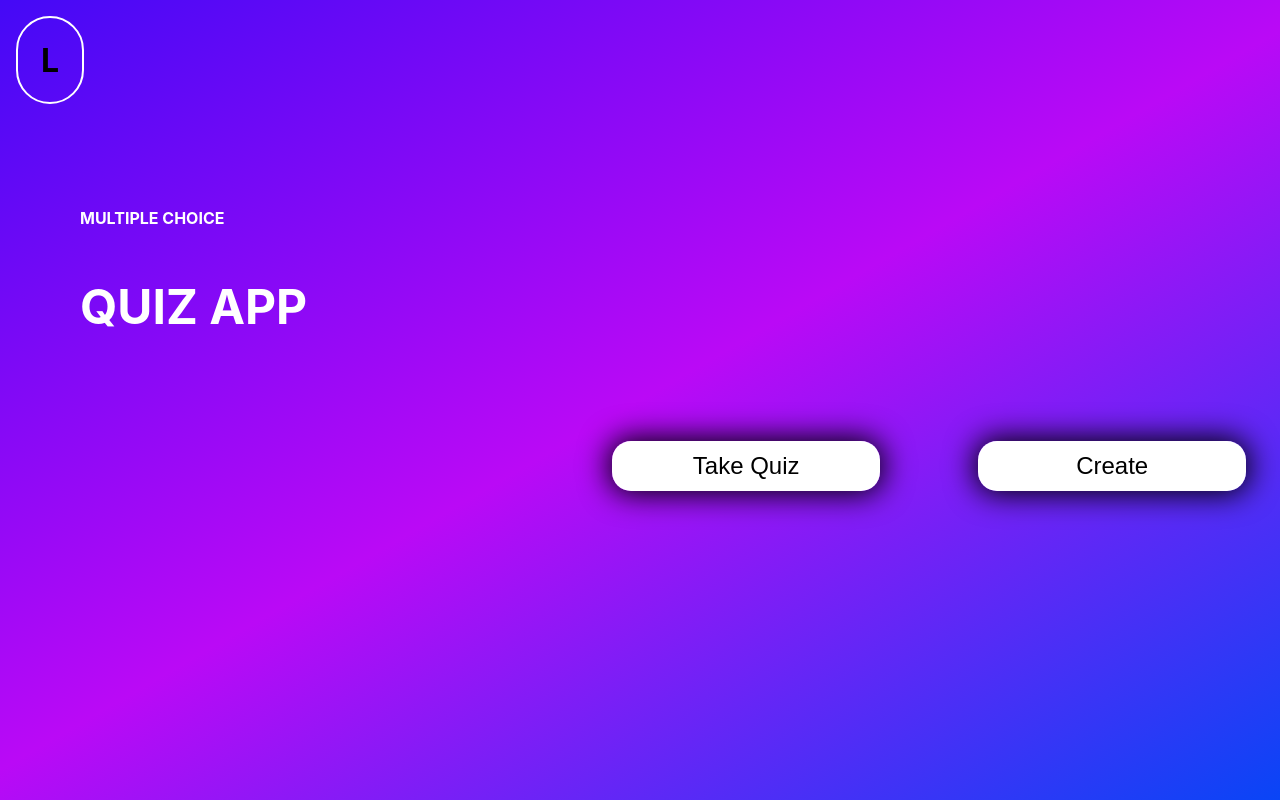
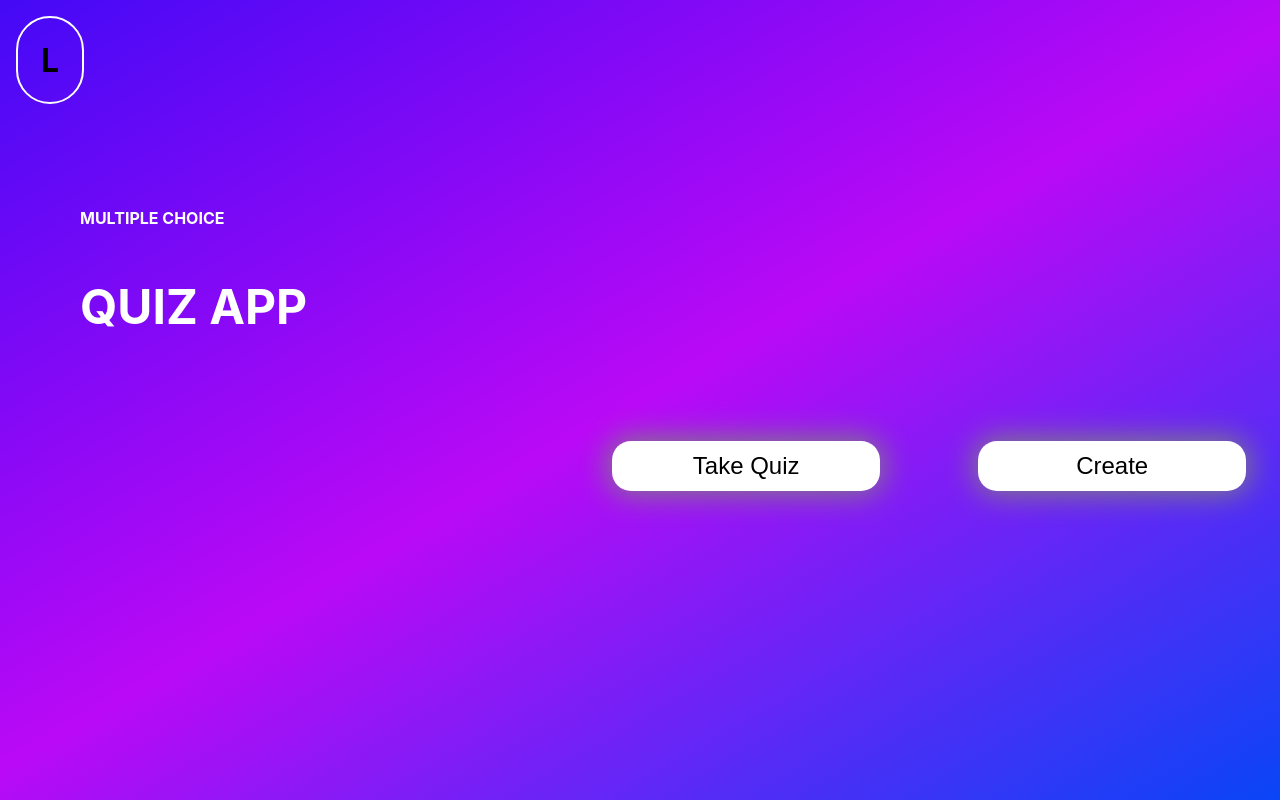
Before and after one commit to shizzzler/quiz.github.io, a React (Create React App) app: page / in a window 1280 px wide. Built offline with nearby package versions, Linux system fonts and the light colour scheme.

Commit message:
css adjustments

```diff
--- a/src/index.css
+++ b/src/index.css
@@ -105,7 +105,7 @@ a{
   border: 1px solid transparent;
   border-radius: 20px;
   transition: /*add something here*/ 300ms;
-  box-shadow: 0px 0px 30px 2px black ;
+  box-shadow: 0px 0px 30px 2px gray ;
   cursor: pointer;
 }
 
```
